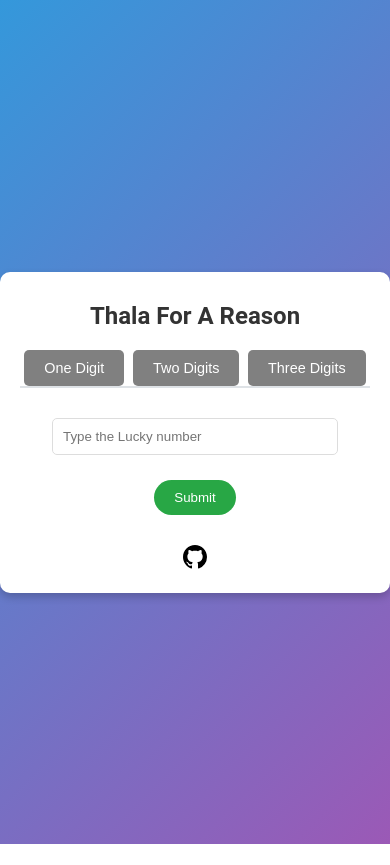
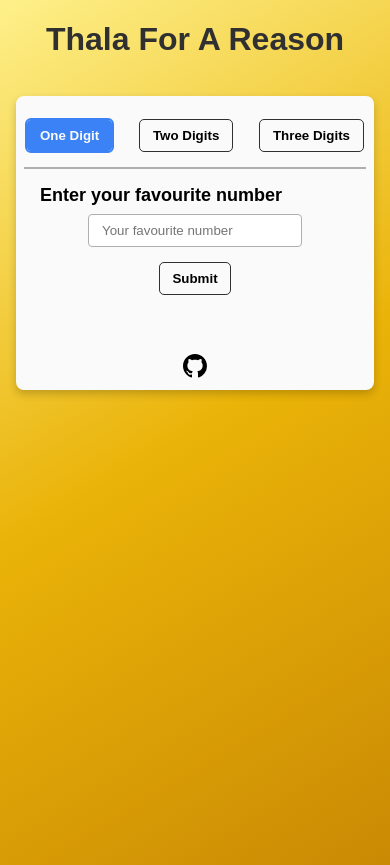
Before and after one commit to ankitkat042/ThalaForAReason, a plain HTML site: page index.html in a window 390 px wide. Both pictures are taken after a click on the button "One Digit". Before the commit the page ends 844 px from the top, so only its background shows below. Drawn offline with nearby package versions, Linux system fonts and the light colour scheme.

Commit message:
Remove inline styles || improve UI || Remove repetative code || add function to mutate any number to 7 || remove music || add default browser alert for invalid input

```diff
--- a/index.html
+++ b/index.html
@@ -1,49 +1,79 @@
 <!DOCTYPE html>
 <html lang="en">
+
 <head>
     <meta charset="UTF-8">
     <meta name="viewport" content="width=device-width, initial-scale=1.0">
     <title>Thala For A Reason</title>
-    <link rel="stylesheet" href="https://cdnjs.cloudflare.com/ajax/libs/animate.css/4.1.1/animate.min.css" />
-    <link rel="stylesheet" href="styles.css">
+    <link rel="stylesheet" href="./styles.css">
 </head>
+
 <body>
     <div id="confetti-container" class="js-container container" style="top:0px !important; display:none;"></div>
+
+    <h1>Thala For A Reason</h1>
+
     <div id="container">
-        <h1>Thala For A Reason</h1>
-        <div id="tabs">
-            <button class="tab active" onclick="showTab('oneDigit')">One Digit</button>
-            <button class="tab" onclick="showTab('twoDigits')">Two Digits</button>
-            <button class="tab" onclick="showTab('threeDigits')">Three Digits</button>
-        </div>
+        <div class="card">
+            <div class="tab-container" id="tabs">
+                <button class="btn tab active" data-tab="oneDigit">One Digit</button>
+                <button class="btn tab" data-tab="twoDigits">Two Digits</button>
+                <button class="btn tab" data-tab="threeDigits">Three Digits</button>
+            </div>
 
-        <div id="oneDigit" class="tabContent">
-            <input type="text" id="singleDigit" placeholder="Type the Lucky number">
-            <button onclick="checkOneDigit()">Submit</button>
-        </div>
+            <div class="tab-content-container">
+                <div class="heading">Enter your favourite number</div>
 
-        <div id="twoDigits" class="tabContent" style="display: none;">
-            <input type="text" id="firstDigit" placeholder="First Lucky number">
-            <input type="text" id="secondDigit" placeholder="Second Lucky number">
-            <button onclick="checkTwoDigits()">Submit</button>
-        </div>
+                <div id="oneDigit" class="tabContent active">
+                    <input type="text" id="one-digit-i1" placeholder="Your favourite number">
+                    <button class="btn btn-submit" onclick="checkOneDigit()">Submit</button>
+                </div>
 
-        <div id="threeDigits" class="tabContent" style="display: none;">
-            <input type="text" id="digitOne" placeholder="First Lucky number">
-            <input type="text" id="digitTwo" placeholder="Second Lucky number">
-            <input type="text" id="digitThree" placeholder="Third Lucky number">
-            <button onclick="checkThreeDigits()">Submit</button>
-        </div>
-        <div id="link-icons" style="text-align: center; margin-top: 20px;">
-            <a href="https://github.com/ankitkat042/ThalaForAReason" aria-label="Homepage" class="footer-octicon" title="GitHub">
-                <svg aria-hidden="true" class="octicon octicon-mark-github" height="24" version="1.1" viewBox="0 0 16 16" width="24"><path fill-rule="evenodd" d="M8 0C3.58 0 0 3.58 0 8c0 3.54 2.29 6.53 5.47 7.59.4.07.55-.17.55-.38 0-.19-.01-.82-.01-1.49-2.01.37-2.53-.49-2.69-.94-.09-.23-.48-.94-.82-1.13-.28-.15-.68-.52-.01-.53.63-.01 1.08.58 1.23.82.72 1.21 1.87.87 2.33.66.07-.52.28-.87.51-1.07-1.78-.2-3.64-.89-3.64-3.95 0-.87.31-1.59.82-2.15-.08-.2-.36-1.02.08-2.12 0 0 .67-.21 2.2.82.64-.18 1.32-.27 2-.27.68 0 1.36.09 2 .27 1.53-1.04 2.2-.82 2.2-.82.44 1.1.16 1.92.08 2.12.51.56.82 1.27.82 2.15 0 3.07-1.87 3.75-3.65 3.95.29.25.54.73.54 1.48 0 1.07-.01 1.93-.01 2.2 0 .21.15.46.55.38A8.013 8.013 0 0 0 16 8c0-4.42-3.58-8-8-8z"></path>
-          </svg>
-          </a>
-            <script data-name="BMC-Widget" data-cfasync="false" src="https://cdnjs.buymeacoffee.com/1.0.0/widget.prod.min.js" data-id="ankitkat" data-description="Support me on Buy me a coffee!" data-message="" data-color="#5F7FFF" data-position="Right" data-x_margin="18" data-y_margin="18"></script>
+                <div id="twoDigits" class="tabContent">
+                    <input type="text" id="two-digit-i1" placeholder="First">
+                    <input type="text" id="two-digit-i2" placeholder="Second">
+                    <button class="btn btn-submit" onclick="checkTwoDigits()">Submit</button>
+                </div>
+
+                <div id="threeDigits" class="tabContent">
+                    <input type="text" id="three-digit-i1" placeholder="First">
+                    <input type="text" id="three-digit-i2" placeholder="Second">
+                    <input type="text" id="three-digit-i3" placeholder="Third">
+                    <button class="btn btn-submit" onclick="checkThreeDigits()">Submit</button>
+                </div>
+            </div>
+
+            <div class="explaination-container"></div>
+
+            <div class="result-box hidden">
+                <p class="heading">Thala for a reason</p>
+                <div class="result-container">
+                    <div class="img-box">
+                        <img src="./thala.jpg" alt="Thala Image">
+                    </div>
+                </div>
+            </div>
+
+            <div id="link-icons" style="text-align: center; margin-top: 20px;">
+                <a href="https://github.com/ankitkat042/ThalaForAReason" aria-label="Homepage" class="footer-octicon"
+                    title="GitHub">
+                    <svg aria-hidden="true" class="octicon octicon-mark-github" height="24" version="1.1"
+                        viewBox="0 0 16 16" width="24">
+                        <path fill-rule="evenodd"
+                            d="M8 0C3.58 0 0 3.58 0 8c0 3.54 2.29 6.53 5.47 7.59.4.07.55-.17.55-.38 0-.19-.01-.82-.01-1.49-2.01.37-2.53-.49-2.69-.94-.09-.23-.48-.94-.82-1.13-.28-.15-.68-.52-.01-.53.63-.01 1.08.58 1.23.82.72 1.21 1.87.87 2.33.66.07-.52.28-.87.51-1.07-1.78-.2-3.64-.89-3.64-3.95 0-.87.31-1.59.82-2.15-.08-.2-.36-1.02.08-2.12 0 0 .67-.21 2.2.82.64-.18 1.32-.27 2-.27.68 0 1.36.09 2 .27 1.53-1.04 2.2-.82 2.2-.82.44 1.1.16 1.92.08 2.12.51.56.82 1.27.82 2.15 0 3.07-1.87 3.75-3.65 3.95.29.25.54.73.54 1.48 0 1.07-.01 1.93-.01 2.2 0 .21.15.46.55.38A8.013 8.013 0 0 0 16 8c0-4.42-3.58-8-8-8z">
+                        </path>
+                    </svg>
+                </a>
+                <script data-name="BMC-Widget" data-cfasync="false"
+                    src="https://cdnjs.buymeacoffee.com/1.0.0/widget.prod.min.js" data-id="ankitkat"
+                    data-description="Support me on Buy me a coffee!" data-message="" data-color="#5F7FFF"
+                    data-position="Right" data-x_margin="18" data-y_margin="18"></script>
+            </div>
         </div>
     </div>
 
-    <script src="script.js"></script>
     <audio id="success-sound" src="music.mp3" preload="auto"></audio>
+    <script defer src="script.js"></script>
 </body>
+
 </html>
--- a/script.js
+++ b/script.js
@@ -1,114 +1,131 @@
-// Function to show a tab
-function showTab(tabName) {
-    // Hide all tab content
-    var tabcontent = document.getElementsByClassName("tabContent");
-    for (var i = 0; i < tabcontent.length; i++) {
-        tabcontent[i].style.display = "none";
-    }
+const tabs = document.querySelectorAll('.tab');
+const tabContentContainers = document.querySelectorAll(".tabContent")
+const resultBox = document.querySelectorAll(".result-box")[0]
+const explanationContainer = document.querySelector('.explaination-container');
+const targetProduct = 7;
 
-    // Remove 'active' class from all tabs
-    var tablinks = document.getElementsByClassName("tab");
-    for (var i = 0; i < tablinks.length; i++) {
-        tablinks[i].className = tablinks[i].className.replace(" active", "");
-    }
 
-    // Show the current tab, and add an "active" class to the button that opened the tab
-    document.getElementById(tabName).style.display = "block";
-    document.getElementById(tabName + "Tab").className += " active";
+// TAB HANDLER
+tabs.forEach(tab => { tab.addEventListener("click", handleTabClick) });
+function handleTabClick(event) {
+    // Remove all active tabs and tab-content
+    tabs.forEach(tab => { tab.classList.remove('active') });
+    tabContentContainers.forEach(item => { item.classList.remove('active') });
+
+    // Add active class on selected tabs and tab-content
+    event.target.classList.add('active');
+    const selectedTabContainer = document.getElementById(event.target.getAttribute('data-tab'));
+    selectedTabContainer.classList.add("active");
+
+    // Clear the explanation container
+    clearExplanationContainer();
 }
 
-// Function to check if the number(s) sum to 7
-function checkDigits(digits, tabName) {
-    var sum = digits.reduce(function(a, b) { return parseInt(a) + parseInt(b); }, 0);
+// =========================================================================
+// FUNCTION TO CONVERT ANY LENGTH OF INPUTED NUMBERS TO SUM UP TO 7
+// =========================================================================
+// Function to clear the explanation container
+function clearExplanationContainer() {
+    explanationContainer.innerHTML = '';
+}
 
-    if (sum === 7) {
-        showCongratulations(tabName);
+// Add paragraph to the explanation container
+async function addPara(text) {
+    const p = await document.createElement("p");
+    p.innerText = text;
+    await explanationContainer.appendChild(p);
+}
+
+// Handle Output at the end
+function handleResultOutput() {
+    resultBox.classList.remove("hidden")
+    // // Play the success sound
+    // var sound = document.getElementById('success-sound');
+    // sound.play();
+    setTimeout(() => {
+        resultBox.classList.add("hidden")
+    }, 5000);
+}
+
+
+// conditions
+async function meetInputConditions(numbers) {
+    if (numbers.length === 0) {
+        const msg = await 'Please enter at least one number.';
+        await alert(msg);
+        return await false;
+    } else if (numbers.some(item => isNaN(item))) {
+        await alert('Please enter numbers only.');
+        return await false;
+    }
+    return await true;
+};
+
+// get total of all numbers
+async function sumNumbers(arr) {
+    return await arr.reduce((a, b) => a + b, 0);
+}
+
+// handle number if it is less than 7
+async function handleLessThanSeven(num) {
+    const multiplier = await targetProduct / num;
+    await addPara(`If we multiply ${num} by ${multiplier.toFixed(2)}, \n the result we get is 7.`);
+    await handleResultOutput();
+    return await num * multiplier;
+}
+
+// handle number if it is greater than 7
+async function handleGreaterThanSeven(num) {
+    const divisor = await num / 7;
+    await addPara(`If we divide ${num} by ${divisor.toFixed(2)}, \n the result we get is 7.`);
+    await handleResultOutput();
+    return await num / divisor;
+}
+
+
+const getNumSeven = async (num) => {
+    if (num < 7) {
+        return await handleLessThanSeven(num);
+    } else if (num > 7) {
+        return await handleGreaterThanSeven(num);
     } else {
-        showAlert('Try again!', tabName);
-        showAlert('hint: addition of numbers', tabName);
+        return await handleResultOutput();
     }
 }
 
-// Function to show congratulations message
-function showCongratulations(tabName) {
-    var tab = document.getElementById(tabName);
-    tab.innerHTML = '<div class="animate__animated animate__zoomIn">' +
-                    'You Guessed It Correct!<br>' +
-                    'Thala for a reason❤' +
-                    '</div>';
+// HANDELING USER INPUT MUTATION TO GET NUMBER SEVEN
+async function mutateUserInput(numbers, tabId) {
+    clearExplanationContainer();
 
-    // Play the success sound
-    var sound = document.getElementById('success-sound');
-    sound.play();
+    // Check if the array meets input conditions
+    if (!await meetInputConditions(numbers)) { return; }
 
-    setTimeout(function() {
-        tab.innerHTML = '';
-        // Reset tab content after animation
-        setupTabContent(tabName);
-    }, 5000); // Display the message for 5 seconds
+    // get total value of all the numbers
+    const sumNum = await sumNumbers(numbers);
+    if (sumNum !== targetProduct) {
+        addPara(`On adding all the numbers, we get ${sumNum}.`);
+    }
+    await getNumSeven(sumNum);
 }
 
-// Function to show alert message
-function showAlert(message, tabName) {
-    var tab = document.getElementById(tabName);
-    tab.innerHTML = '<div class="animate__animated animate__shakeX">' +
-                    message +
-                    '</div>';
-    setTimeout(function() {
-        tab.innerHTML = '';
-        setupTabContent(tabName);
-    }, 2000); // Display the alert for 2 seconds
-}
 
-// Setup tab content after the congratulations or alert message
-function setupTabContent(tabName) {
-    if (tabName === 'oneDigit') {
-        document.getElementById(tabName).innerHTML = '<input type="text" id="singleDigit" placeholder="Type the Lucky number">' +
-                                                      '<button onclick="checkOneDigit()">Submit</button>';
-    } else if (tabName === 'twoDigits') {
-        document.getElementById(tabName).innerHTML = '<input type="text" id="firstDigit" placeholder="First number">' +
-                                                      '<input type="text" id="secondDigit" placeholder="Second number">' +
-                                                      '<button onclick="checkTwoDigits()">Submit</button>';
-    } else if (tabName === 'threeDigits') {
-        document.getElementById(tabName).innerHTML = '<input type="text" id="digitOne" placeholder="First number">' +
-                                                      '<input type="text" id="digitTwo" placeholder="Second number">' +
-                                                      '<input type="text" id="digitThree" placeholder="Third number">' +
-                                                      '<button onclick="checkThreeDigits()">Submit</button>';
-    }
-}
 
-// Event listeners for the submit buttons
-document.addEventListener('DOMContentLoaded', function() {
-    document.getElementById('oneDigitTab').addEventListener('click', function() {
-        showTab('oneDigit');
-    });
-    document.getElementById('twoDigitsTab').addEventListener('click', function() {
-        showTab('twoDigits');
-    });
-    document.getElementById('threeDigitsTab').addEventListener('click', function() {
-        showTab('threeDigits');
-    });
 
-    setupTabContent('oneDigit');
-    setupTabContent('twoDigits');
-    setupTabContent('threeDigits');
-});
-
-// Functions to check digits on submit
+// FUNCTIONS TO GET THE NUMBER SEVEN
 function checkOneDigit() {
-    var digit = document.getElementById('singleDigit').value;
-    checkDigits([digit], 'oneDigit');
+    const inputOne = document.getElementById('one-digit-i1').value;
+    mutateUserInput([parseInt(inputOne, 10)], 'oneDigit');
 }
 
 function checkTwoDigits() {
-    var firstDigit = document.getElementById('firstDigit').value;
-    var secondDigit = document.getElementById('secondDigit').value;
-    checkDigits([firstDigit, secondDigit], 'twoDigits');
+    const inputOne = document.getElementById('two-digit-i1').value;
+    const inputTwo = document.getElementById('two-digit-i2').value;
+    mutateUserInput([parseInt(inputOne, 10), parseInt(inputTwo, 10)], 'twoDigits');
 }
 
 function checkThreeDigits() {
-    var digitOne = document.getElementById('digitOne').value;
-    var digitTwo = document.getElementById('digitTwo').value;
-    var digitThree = document.getElementById('digitThree').value;
-    checkDigits([digitOne, digitTwo, digitThree], 'threeDigits');
+    const inputOne = document.getElementById('three-digit-i1').value;
+    const inputTwo = document.getElementById('three-digit-i2').value;
+    const inputThree = document.getElementById('three-digit-i3').value;
+    mutateUserInput([parseInt(inputOne, 10), parseInt(inputTwo, 10), parseInt(inputThree, 10)], 'threeDigits');
 }
--- a/styles.css
+++ b/styles.css
@@ -1,154 +1,209 @@
+:root {
+    --bg: #FAFAFA;
+    --bg-light: #FAFAFA;
+
+    --grey: #afafaf;
+
+    --white: #FFFFFA;
+    --black: #101010;
+
+    --light: #FAFAFA;
+    --dark: #303030;
+    /* primary */
+    --p: #3b82f6;
+    --safe: #22c55e;
+}
+
 body {
-    font-family: 'roboto', sans-serif;
-    background-color: #f4f6f8;
+    font-family: Arial, Helvetica, sans-serif;
+    /* background: linear-gradient(135deg, #3498db, #9b59b6); */
     margin: 0;
     padding: 0;
+    min-height: 100vh;
+    background: rgb(254, 240, 138);
+    background: linear-gradient(149deg, rgba(254, 240, 138, 1) 0%, rgba(234, 179, 8, 1) 50%, rgba(202, 138, 4, 1) 100%);
+}
+
+/* =====================================================================================
+UTILITY
+======================================================================================== */
+input {
+    padding: .5rem .8rem;
+    outline: transparent;
+    border-radius: 4px;
+    border: 1px solid var(--grey);
+}
+
+input:focus {
+    outline: 2px solid var(--p);
+}
+
+
+.btn {
+    padding: .5rem .8rem;
     display: flex;
     justify-content: center;
     align-items: center;
-    height: 100vh;
+    font-weight: 600;
+    text-transform: capitalize;
+
+    border: none;
+    background: transparent;
+    cursor: pointer;
+    border-radius: 4px;
+    outline: 1px solid var(--dark);
+    border: transparent;
+    transition: background-color 0.3s;
 }
 
-#container {
-    box-shadow: 0 4px 8px 0 rgba(0,0,0,0.2);
-    transition: 0.3s;
-    width: 30%; /* You can adjust the width as needed */
-    border-radius: 10px;
-    background-color: white;
-    padding: 20px;
-    overflow: hidden; /* This ensures that nothing spills out of the container */
+.btn:focus {
+    outline: 2px solid var(--p);
 }
 
 h1 {
-    color: #333;
+    /* width: 100%; */
+    color: var(--dark);
     text-align: center;
-    margin-top: 20px;
-    margin-bottom: 40px;
 }
 
-#tabs {
+
+/* =====================================================================================
+CARD CONTAINER
+======================================================================================== */
+#container {
     display: flex;
-    justify-content: space-around;
-    margin-bottom: 20px;
-    border-bottom: 2px solid #dee2e6;
+    justify-content: center;
+    align-items: center;
 }
 
-.tab {
-    padding: 10px 20px;
-    cursor: pointer;
-    border: none;
-    background-color: grey;
-    border-radius: 5px;
-    transition: background-color 0.3s, color 0.3s;
+.card {
+    padding: .5rem;
+    margin: 1rem;
+    width: 30%;
+    border-radius: .5rem;
+    background-color: var(--light);
+    box-shadow: 0 4px 8px 0 rgba(0, 0, 0, 0.2);
+    transition: 0.3s;
+    overflow: hidden;
 }
 
-.tab.active, .tab:hover {
-    background-color: #007bff;
-    color: white;
+/* ================================
+TAB HEADER
+================================ */
+.tab-container {
+    padding: 1rem .2rem;
+    display: flex;
+    gap: 1rem;
+    justify-content: space-between;
+    border-bottom: 2px solid var(--grey);
+    overflow-x: scroll;
+}
+
+.tab.active,
+.tab:hover {
+    background-color: var(--p);
+    color: var(--light);
+}
+
+/* ================================
+TAB BODY
+================================ */
+.tab-content-container {
+    padding: 1rem;
+}
+
+.tab-content-container .heading {
+    font-size: large;
+    font-weight: bold;
 }
 
 .tabContent {
-    display: flex;
+    padding: .5rem 0;
+    display: none;
     flex-direction: column;
-    align-items: center;
-    justify-content: center;
-    text-align: center;
-    padding: 20px;
-    height: 250px; /* Fixed height for consistency */
-    overflow-y: auto; /* Adds scroll to the container if content overflows */
-}
-.tabContent input[type="text"] {
-    margin-bottom: 10px; /* Space between input boxes */
-}
-.tabContent button {
-    margin-top: 20px; /* Space above the submit button */
-}
-input[type="text"] {
-    margin: 0 5px;
-    padding: 10px;
-    border: 1px solid #ddd;
-    border-radius: 5px;
-    transition: border-color 0.3s;
+    gap: 1rem;
+    overflow-y: auto;
 }
 
-input[type="text"]:focus {
-    border-color: #007bff;
+.tabContent.active {
+    display: flex;
 }
 
-button {
-    padding: 10px 20px;
-    border: none;
-    background-color: #28a745;
-    color: white;
-    cursor: pointer;
-    border-radius: 20px;
-    transition: background-color 0.3s;
+.tabContent input {
+    margin: 0 auto;
+    width: 60%;
 }
 
-button:hover {
-    background-color: #218838;
+.btn-submit {
+    width: fit-content;
+    margin: auto;
 }
 
-#oneDigit, #twoDigits, #threeDigits {
-    padding: 10px;
-}
-#oneDigit input[type="text"],
-#twoDigits input[type="text"],
-#threeDigits input[type="text"] {
-    margin-right: 5px; /* Spacing between input fields */
-    margin-bottom: 5px; /* Spacing between input fields and the submit button */
-}
-#oneDigit button,
-#twoDigits button,
-#threeDigits button {
-    width: auto; /* Adjust width as necessary, or use auto for content-based width */
+.btn-submit:hover {
+    background: var(--safe);
+    color: var(--light);
 }
 
-@media only screen and (max-width: 768px) {
-    body {
-        align-items: flex-start;
-        padding-top: 20px;
+
+/* ================================
+EXPLAINATION CONTAINER
+================================ */
+.explaination-container {
+    padding: 1rem;
+    padding-top: 0;
 }
 
-    #container {
-        width: 90%;
-        margin-top: 20px;
+
+/* ================================
+RESULT BOX
+================================ */
+.result-box {
+    position: relative;
+    display: block;
 }
 
-    h1 {
-        margin-top: 10px;
-        margin-bottom: 20px;
-        font-size: 1.5em;
+.result-box.hidden {
+    display: none;
 }
 
-    .tabContent {
-        height: auto;
+.result-box .heading {
+    font-size: large;
+    font-weight: bold;
+    text-align: center;
 }
 
-    .tab {
-        font-size: 0.9em;
+.result-container {
+    position: relative;
+    margin: 0 auto;
+    padding: .5rem;
+    border-radius: .5rem;
+    border: 1px solid var(--dark);
+    overflow: hidden;
 }
-    input[type="text"] {
-        width: 80%;
+
+
+.result-container .img-box {
+    display: flex;
+    justify-content: center;
+    align-items: center;
 }
-    button {
-        width: auto;
+
+.result-container .img-box img {
+    width: 100%;
+    height: 100%;
+    object-fit: contain;
 }
+
+
+/* RESPONSIVENESS  */
+@media only screen and (max-width: 768px) {
+    .card {
+        width: 100%;
+    }
+
     #link-icons {
         flex-direction: column;
         gap: 10px;
     }
 
 }
-
-
-body {
-  font-family: 'roboto', sans-serif;
-  margin: 0;
-  padding: 0;
-  display: flex;
-  justify-content: center;
-  align-items: center;
-  height: 100vh;
-  background: linear-gradient(135deg, #3498db, #9b59b6);
-}
```
Also changed, not shown: thala.jpg (added). Lines whose indentation alone changed are shown as unchanged.
